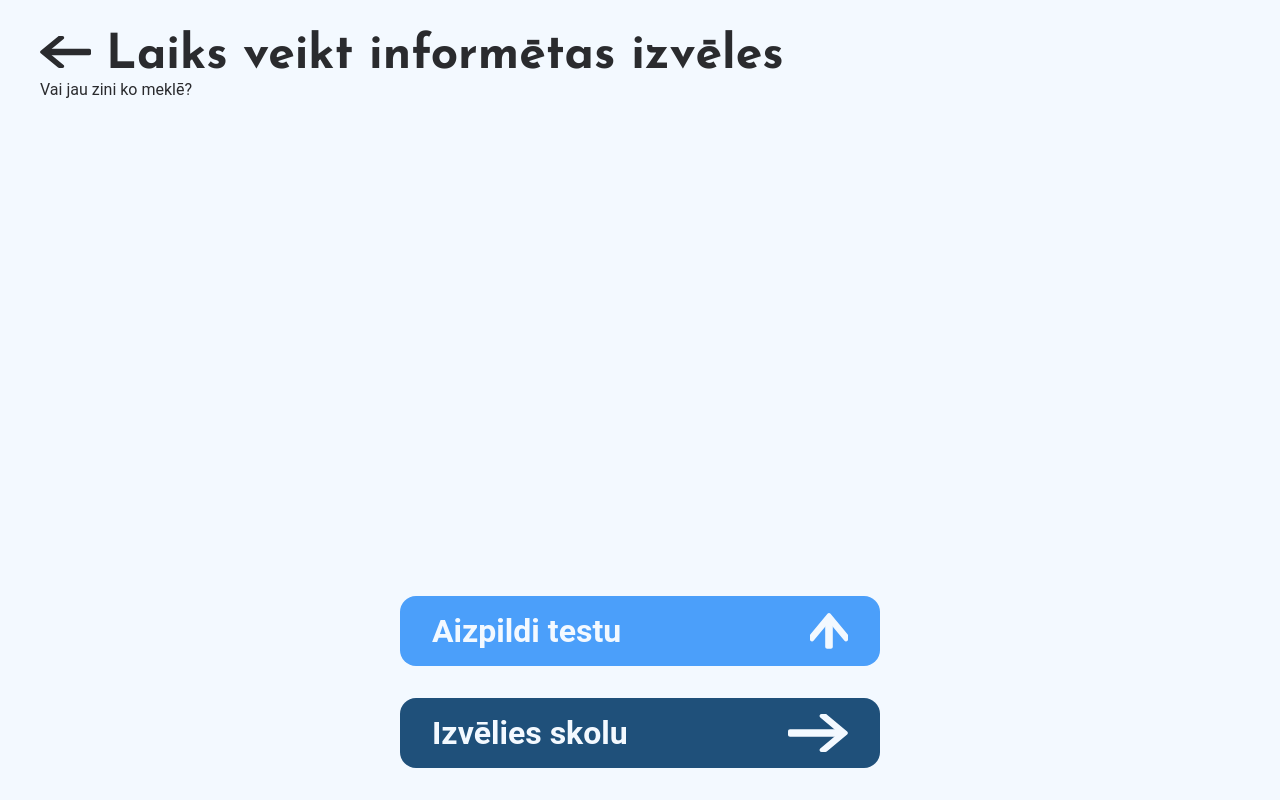
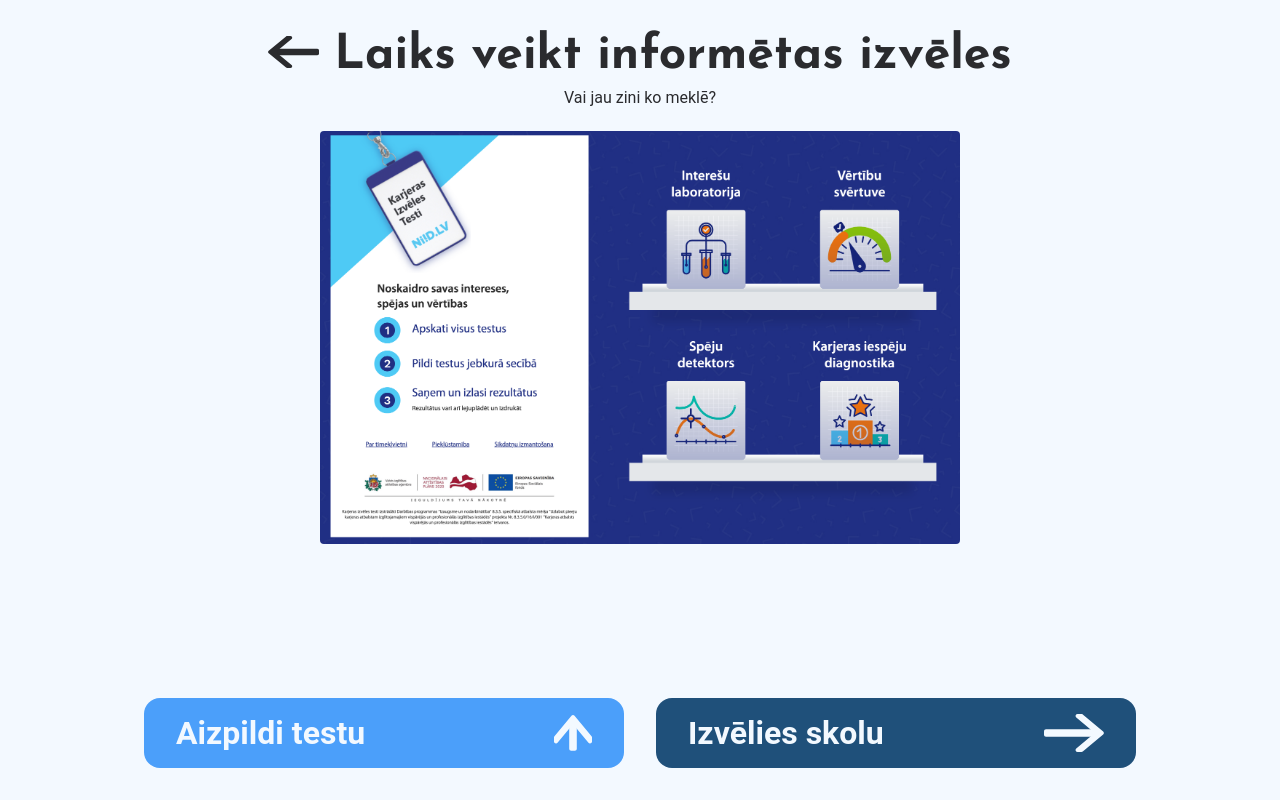
Before and after one commit to ScholastiX/front-end, a React (Vite) app: page /student in a window 1280 px wide. Built offline with nearby package versions, Linux system fonts and the light colour scheme.

Commit message:
feat: added image and animations to students page

```diff
--- a/src/app/AllSchools.tsx
+++ b/src/app/AllSchools.tsx
@@ -9,7 +9,7 @@ import arrowBack from "../assets/icons/left-arrow.svg";
 export default function AllSchools() {
   const navigate = useNavigate();
   const [ sort, setSort ] = useState<SortType>("oce_rank");
-  const [ ascending, setAscending ] = useState(false);
+  const [ ascending, setAscending ] = useState(true);
   const [ filter, setFilter ] = useState({
     pupils: {
       min: 0,
--- a/src/app/Student.tsx
+++ b/src/app/Student.tsx
@@ -2,6 +2,7 @@ import { useNavigate } from "react-router-dom";
 import Button from "../components/button.tsx";
 
 import arrowBack from "../assets/icons/left-arrow.svg";
+import testScreenShoot from "../assets/images/test.png";
 
 export default function Student() {
   const navigate = useNavigate();
@@ -12,6 +13,7 @@ export default function Student() {
         <div className="header">
           <h1><img src={arrowBack} alt="Back arrow" onClick={() => navigate(-1)} /> Laiks veikt informētas izvēles</h1>
           <p>Vai jau zini ko meklē?</p>
+          <img src={testScreenShoot} alt="" />
         </div>
         <div className="buttons">
           <Button text='Aizpildi testu' type='secondary' arrow='up' onClick={() => window.open("https://testi.niid.lv/", "_blank")} size='large' />
--- a/src/styles/pages/_students.scss
+++ b/src/styles/pages/_students.scss
@@ -4,7 +4,30 @@ main {
     flex-direction: column;
     align-items: flex-start;
     justify-content: space-between;
-    height: calc(100vh - 4rem);
+    min-height: calc(100vh - 4rem);
+    gap: 2rem;
+
+
+    .header {
+      display: flex;
+      flex-direction: column;
+      justify-content: center;
+      align-items: flex-start;
+      gap: .5rem;
+      width: 100%;
+
+      @media only screen and (min-width: 768px) {
+        align-items: center;
+        text-align: center;
+      }
+
+      & > img {
+        width: 100%;
+        max-width: 40rem;
+        margin-top: 1rem;
+        border-radius: .25rem;
+      }
+    }
 
     .buttons {
       display: flex;
@@ -15,9 +38,41 @@ main {
 
       width: 100%;
 
+      @media only screen and (min-width: 768px) {
+        flex-direction: row;
+        align-items: center;
+        justify-content: center;
+      }
+
       button {
         width: 100%;
         max-width: 30rem;
+
+        &:first-of-type {
+          svg {
+            transform: translateY(0);
+            transition: transform .25s ease-in-out;
+          }
+
+          &:hover {
+            svg {
+              transform: translateY(-.25rem);
+            }
+          }
+        }
+
+        &:last-of-type {
+          svg {
+            transform: translateX(0);
+            transition: transform .25s ease-in-out;
+          }
+
+          &:hover {
+            svg {
+              transform: translateX(.5rem);
+            }
+          }
+        }
       }
     }
   }
```
Also changed, not shown: src/assets/images/test.png (added).
